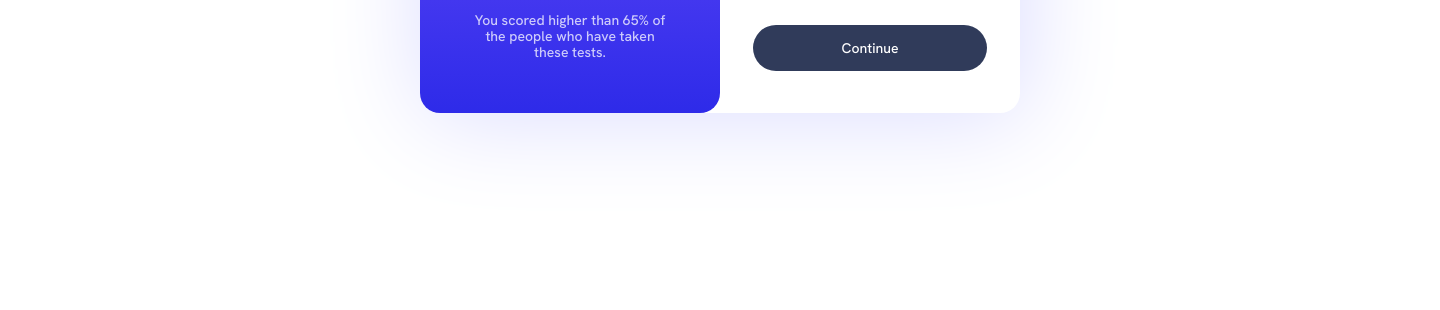
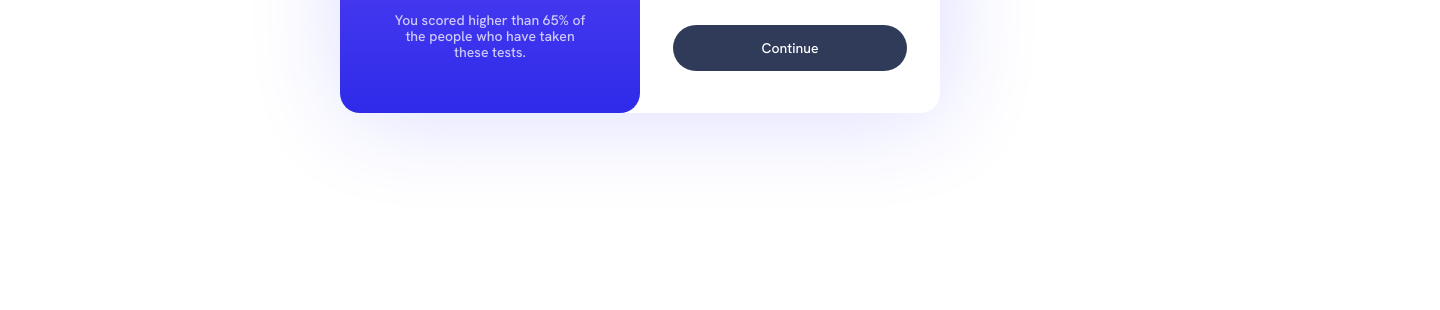
Before and after one commit to Arleon19/Solution-to-results-summary-component, a plain HTML site: page index.html in a window 1280 px wide. Shown: the part 490-800 px from the top of the page, 1440 px wide, since content can reach past the window. Drawn offline with Linux system fonts and the light colour scheme.

Commit message:
Update style.css width

```diff
--- a/style.css
+++ b/style.css
@@ -7,7 +7,7 @@ body{
     display: flex;
     justify-content: center;
     align-items: center;
-    width: 1440px;
+    width: 100vw;
     height: 100vh;
 }
 
```
